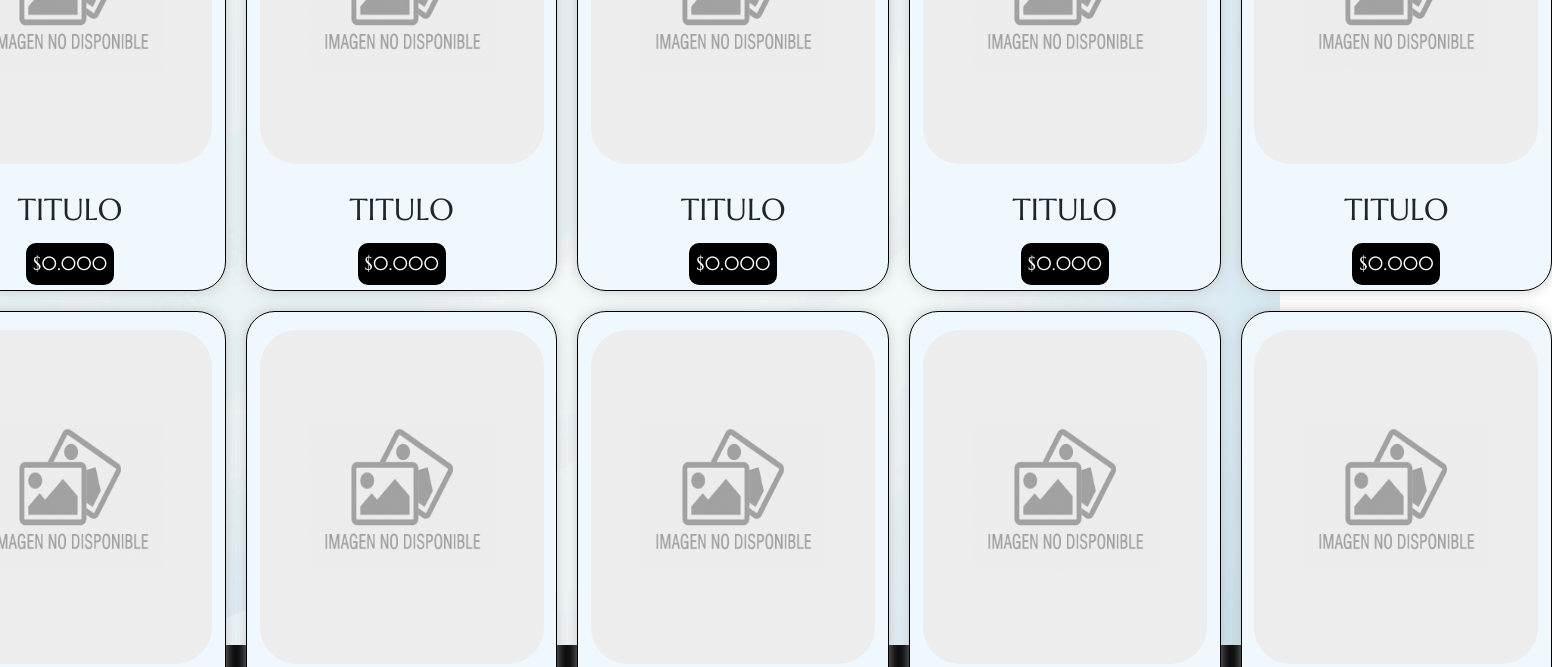
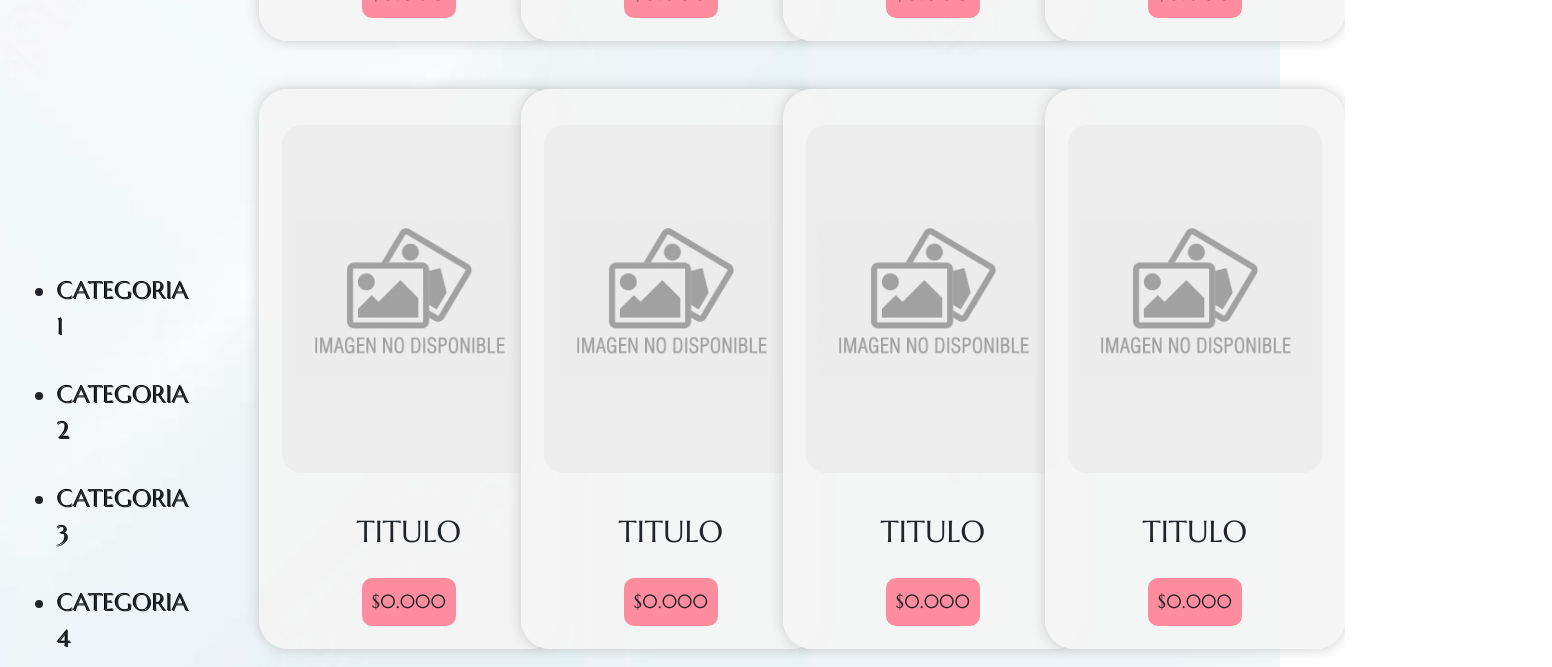
Before and after one commit to ltaralli/EntregaFinalTaralli, a plain HTML site: page vistas/productos.html in a window 1280 px wide. Shown: the part 1510-2177 px from the top of the page, 1552 px wide, since content can reach past the window. Drawn offline with nearby package versions, Linux system fonts and the light colour scheme.

Commit message:
Guardado para proceder a modificar estructura de page productos

```diff
--- a/estilos/style.css
+++ b/estilos/style.css
@@ -173,6 +173,7 @@ img.header__logo:hover {
     height: 60%;
     width: 90%;
     box-shadow: 0 0 13px 0 rgb(185 185 185 / 50%);
+    object-fit: cover;
 }
 
 .infocard__titulo {
@@ -334,7 +335,7 @@ a.footer__anchor:hover {
 .heroC  {
     background-image: url(../img/hero_contacto.jpg);
     color: white;
-    height: 91vh;
+    height: 90vh;
     background-repeat: no-repeat;
     background-size: cover;
     background-position: center;
@@ -387,7 +388,7 @@ a.footer__anchor:hover {
 .form {
     font-family: 'Assistant', sans-serif;
     font-size: 1.5rem;
-    height: 80vh;
+    height: 100vh;
 }
 
 .formcard {
@@ -557,6 +558,7 @@ textarea{
     border-radius: 15%;
     margin: 2rem;
     padding: 2rem;
+    object-fit: cover;
 }
 
 .nosotroscard__titulo {
@@ -619,9 +621,9 @@ left: 25%;
 
 .grid__container {
     display: grid;
-    height: 165vh;
-    grid-template-rows: 7rem 30rem 30rem 30rem;
-    grid-template-columns: 13% 1fr 1fr 1fr 1fr;
+    height: auto;
+    grid-template-rows: 7rem auto;
+    grid-template-columns: 17% 80%;
     justify-content: center;
     align-content: center;
     grid-column-gap: 20px;
@@ -643,14 +645,14 @@ left: 25%;
 }
 
 .grid__item1 {
-    grid-column: 1 / 7;
+    grid-column: 1 / 3;
     justify-self: center;
     align-self: center;
 }
 
 .grid__item2 {
     grid-column: 1 / 1;
-    grid-row: 2 / 5;
+    grid-row: 2 / auto;
     align-self: center;
 
 }
@@ -663,24 +665,23 @@ ul.grid__ul {
 }
 
 .grid__item3{
-    justify-self: center;
-    align-self: center;
+    padding: 1.5rem;
 }
 
 .producto__card {
-    background-color: aliceblue;
+    background-color: rgba(245, 245, 245, 0.959);
     display: flex;
     align-items: center;
     flex-direction: column;
-    height: 30rem;
-    justify-content: space-around;
-    width: 100%;
+    height: 35rem;
+    justify-content: space-evenly;
+    width: 300px;
+    margin: auto;
     border-radius: 29px;
-    border: black solid 1px;
     box-shadow: 0 0 13px 0 rgb(185, 185, 185, .75);
 }
 .grid__categorias{
-    margin: 3rem 1rem;
+    margin:1rem;
    font-size: 1.5rem;
    font-family: 'Marcellus', serif;
    text-decoration: none;
@@ -688,12 +689,12 @@ ul.grid__ul {
 }
 
 img.producto__img {
-    height: 350px;
-    width: 300px;
+    height: 65%;
+    width: 90%;
     margin: 0.3rem;
     padding: .5rem;
-    border-radius: 45px;
-    background-size: cover;
+    border-radius: 28px;
+    object-fit: cover;
 }
 
 .producto__titulo, .producto__price{
@@ -708,11 +709,9 @@ img.producto__img {
 
 .producto__price{
     font-size: 1.2rem;
-    background-color: black;
-    border: black solid 2px;
-    color: white;
+    background-color:rgb(252, 140, 158);
     border-radius: 10px;
-    padding: .3rem;
+    padding: .6rem;
 }
 /* FIN GRID PRODUCTOS */
 
--- a/vistas/productos.html
+++ b/vistas/productos.html
@@ -72,78 +72,106 @@
                         <li class="grid__categorias">CATEGORIA 7</li>
                     </UL>
                 </div>
-
-                <div class="grid__item3">
+              <div class="grid__categorias__productos row ">
+                <div class="grid__item3 col-sm-12 col-md-4 col-lg-3">
                     <div class="producto__card">
                         <img class="producto__img" src="../img/imagen-no-disponible.jpg"    alt="Imagen Producto">
                         <p class="producto__titulo">TITULO</p>
                         <p class="producto__price"> $0.000 </p>
                     </div>
                 </div>
-                <div class="grid__item3">
+                <div class="grid__item3 col-sm-12 col-md-4 col-lg-3">
                     <div class="producto__card">
                         <img class="producto__img" src="../img/imagen-no-disponible.jpg"    alt="Imagen Producto">
                         <p class="producto__titulo">TITULO</p>
                         <p class="producto__price"> $0.000 </p>
                     </div>
                 </div>
-                <div class="grid__item3">
+                <div class="grid__item3 col-sm-12 col-md-4 col-lg-3">
                     <div class="producto__card">
                         <img class="producto__img" src="../img/imagen-no-disponible.jpg"    alt="Imagen Producto">
                         <p class="producto__titulo">TITULO</p>
                         <p class="producto__price"> $0.000 </p>
                     </div>
                 </div>
-                <div class="grid__item3">
+                <div class="grid__item3 col-sm-12 col-md-4 col-lg-3">
                     <div class="producto__card">
                         <img class="producto__img" src="../img/imagen-no-disponible.jpg"    alt="Imagen Producto">
                         <p class="producto__titulo">TITULO</p>
                         <p class="producto__price"> $0.000 </p>
                     </div>
                 </div>
-                <div class="grid__item3">
+                <div class="grid__item3 col-sm-12 col-md-4 col-lg-3">
                     <div class="producto__card">
                         <img class="producto__img" src="../img/imagen-no-disponible.jpg"    alt="Imagen Producto">
                         <p class="producto__titulo">TITULO</p>
                         <p class="producto__price"> $0.000 </p>
                     </div>
                 </div>
-                <div class="grid__item3">
+                <div class="grid__item3 col-sm-12 col-md-4 col-lg-3">
                     <div class="producto__card">
                         <img class="producto__img" src="../img/imagen-no-disponible.jpg"    alt="Imagen Producto">
                         <p class="producto__titulo">TITULO</p>
                         <p class="producto__price"> $0.000 </p>
                     </div>
                 </div>
-                <div class="grid__item3">
+                <div class="grid__item3 col-sm-12 col-md-4 col-lg-3">
                     <div class="producto__card">
                         <img class="producto__img" src="../img/imagen-no-disponible.jpg"    alt="Imagen Producto">
                         <p class="producto__titulo">TITULO</p>
                         <p class="producto__price"> $0.000 </p>
                     </div>
                 </div>
-                <div class="grid__item3">
+                <div class="grid__item3 col-sm-12 col-md-4 col-lg-3">
                     <div class="producto__card">
                         <img class="producto__img" src="../img/imagen-no-disponible.jpg"    alt="Imagen Producto">
                         <p class="producto__titulo">TITULO</p>
                         <p class="producto__price"> $0.000 </p>
                     </div>
                 </div>
-                <div class="grid__item3">
+                <div class="grid__item3 col-sm-12 col-md-4 col-lg-3">
                     <div class="producto__card">
                         <img class="producto__img" src="../img/imagen-no-disponible.jpg"    alt="Imagen Producto">
                         <p class="producto__titulo">TITULO</p>
                         <p class="producto__price"> $0.000 </p>
                     </div>
                 </div>
-                <div class="grid__item3">
+                <div class="grid__item3 col-sm-12 col-md-4 col-lg-3">
                     <div class="producto__card">
                         <img class="producto__img" src="../img/imagen-no-disponible.jpg"    alt="Imagen Producto">
                         <p class="producto__titulo">TITULO</p>
                         <p class="producto__price"> $0.000 </p>
                     </div>
                 </div>
-                <div class="grid__item3">
+                <div class="grid__item3 col-sm-12 col-md-4 col-lg-3">
+                    <div class="producto__card">
+                        <img class="producto__img" src="../img/imagen-no-disponible.jpg"    alt="Imagen Producto">
+                        <p class="producto__titulo">TITULO</p>
+                        <p class="producto__price"> $0.000 </p>
+                    </div>
+                </div>
+                <div class="grid__item3 col-sm-12 col-md-4 col-lg-3">
+                    <div class="producto__card">
+                        <img class="producto__img" src="../img/imagen-no-disponible.jpg"    alt="Imagen Producto">
+                        <p class="producto__titulo">TITULO</p>
+                        <p class="producto__price"> $0.000 </p>
+                    </div>
+                </div>
+                <div class="grid__item3 col-sm-12 col-md-4 col-lg-3">
+                    <div class="producto__card">
+                        <img class="producto__img" src="../img/imagen-no-disponible.jpg"    alt="Imagen Producto">
+                        <p class="producto__titulo">TITULO</p>
+                        <p class="producto__price"> $0.000 </p>
+                    </div>
+                </div>
+                <div class="grid__item3 col-sm-12 col-md-4 col-lg-3">
+                    <div class="producto__card">
+                        <img class="producto__img" src="../img/imagen-no-disponible.jpg"    alt="Imagen Producto">
+                        <p class="producto__titulo">TITULO</p>
+                        <p class="producto__price"> $0.000 </p>
+                    </div>
+                </div>
+                <div class="grid__item3 col-sm-12 col-md-4 col-lg-3">
                     <div class="producto__card">
                         <img class="producto__img" src="../img/imagen-no-disponible.jpg"    alt="Imagen Producto">
                         <p class="producto__titulo">TITULO</p>
@@ -151,36 +179,8 @@
                     </div>
                 </div>
 
-                <div class="grid__item3">
-                    <div class="producto__card">
-                        <img class="producto__img" src="../img/imagen-no-disponible.jpg"    alt="Imagen Producto">
-                        <p class="producto__titulo">TITULO</p>
-                        <p class="producto__price"> $0.000 </p>
-                    </div>
-                </div>
-                <div class="grid__item3">
-                    <div class="producto__card">
-                        <img class="producto__img" src="../img/imagen-no-disponible.jpg"    alt="Imagen Producto">
-                        <p class="producto__titulo">TITULO</p>
-                        <p class="producto__price"> $0.000 </p>
-                    </div>
-                </div>
-                <div class="grid__item3">
-                    <div class="producto__card">
-                        <img class="producto__img" src="../img/imagen-no-disponible.jpg"    alt="Imagen Producto">
-                        <p class="producto__titulo">TITULO</p>
-                        <p class="producto__price"> $0.000 </p>
-                    </div>
-                </div>
-
-                <div class="grid__item3">
-                    <div class="producto__card">
-                        <img class="producto__img" src="../img/imagen-no-disponible.jpg"    alt="Imagen Producto">
-                        <p class="producto__titulo">TITULO</p>
-                        <p class="producto__price"> $0.000 </p>
-                    </div>
-                </div>
             </div>
+        </div>
         </section>
     </main>
 
```
Also changed, not shown: vistas/contacto.html (+1 -1 lines).
